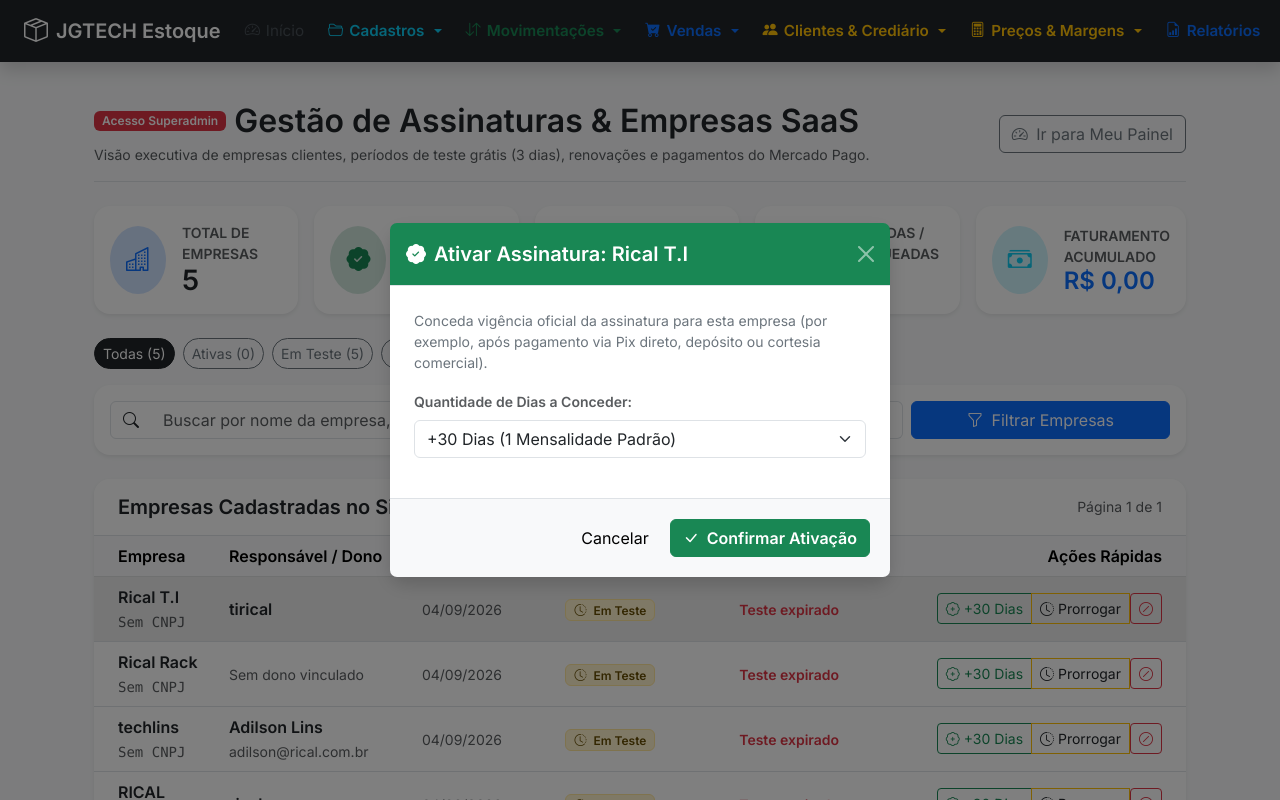
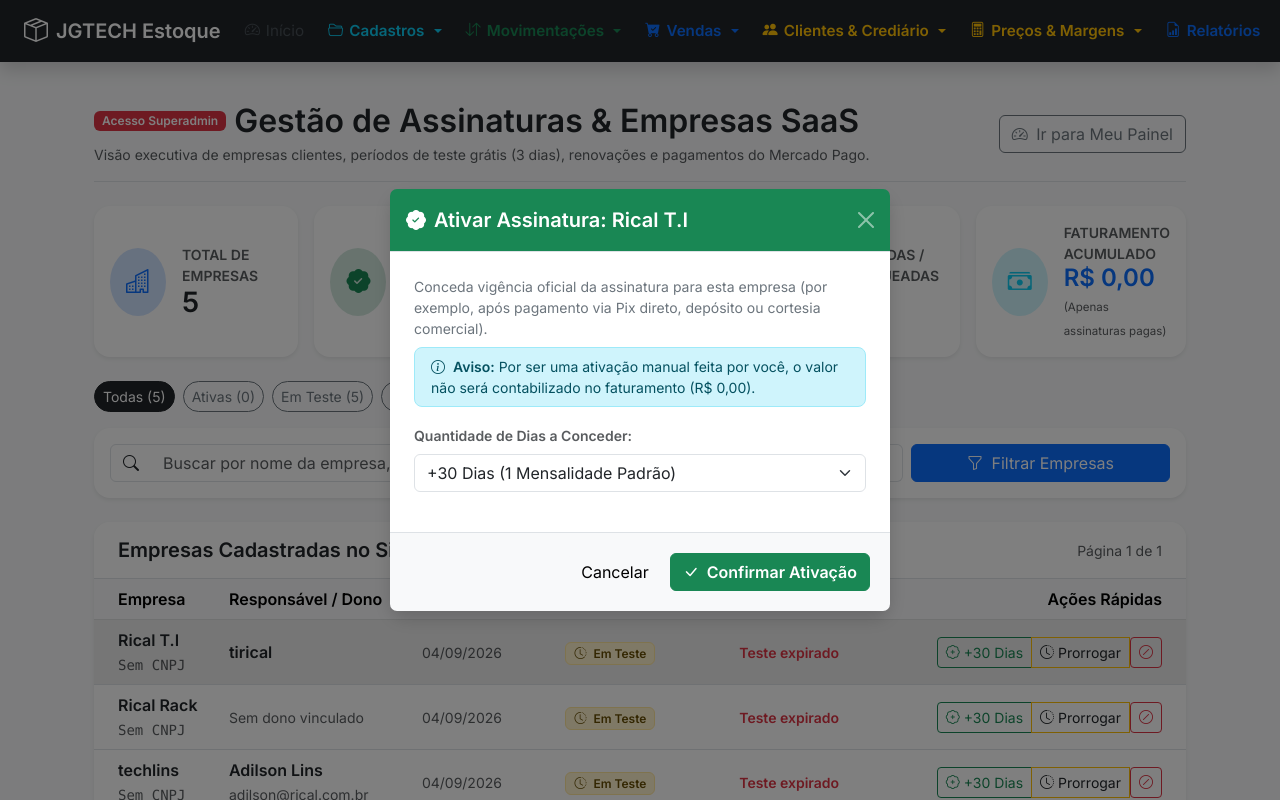
Before and after one commit to JoaoGFR/sistema-gestao-estoque-django, a Django app: page /superadmin/assinaturas/ in a window 1280 px wide, after a click on "+30 Dias". Run offline with Django 5.2, Linux system fonts and the light colour scheme; a user stored in the database is signed in; data comes from the database, SQL or seed files in the repository; data that the repository does not hold is empty; some libraries are stand-ins or nearby versions.

Commit message:
feat: ativacoes manuais e simulacoes nao contabilizam no faturamento acumulado (R$ 0,00)

```diff
--- a/estoque/mercadopago_service.py
+++ b/estoque/mercadopago_service.py
@@ -293,10 +293,15 @@ def processar_aprovacao_assinatura(empresa, payment_id=None, preference_id=None,
     Garante idempotência estrita com trava transacional no banco de dados (select_for_update):
     se uma transação com payment_id ou preference_id já foi aprovada anteriormente,
     não duplica a concessão de dias nem o registro.
+    Ativações manuais pelo Superadmin ou simulações/cortesias nunca geram faturamento (valor = R$ 0,00).
     """
     from django.db.models import Q
-    if valor is None:
+    if metodo in ('MANUAL_ADMIN', 'SIMULACAO', 'CORTESIA'):
+        valor = Decimal('0.00')
+    elif valor is None:
         valor = VALOR_ASSINATURA_PADRAO
+    else:
+        valor = Decimal(str(valor))
 
     # Trava no banco de dados para eliminar race conditions de Webhooks concorrentes
     empresa = Empresa.objects.select_for_update().get(id=empresa.id)
--- a/estoque/templates/estoque/superadmin_assinaturas.html
+++ b/estoque/templates/estoque/superadmin_assinaturas.html
@@ -85,6 +85,7 @@
                     <div>
                         <span class="text-muted small fw-semibold text-uppercase d-block">Faturamento Acumulado</span>
                         <h4 class="fw-bold mb-0 text-primary">R$ {{ receita_total|floatformat:2 }}</h4>
+                        <span class="text-muted" style="font-size: 0.72rem;">(Apenas assinaturas pagas)</span>
                     </div>
                 </div>
             </div>
@@ -252,9 +253,12 @@
                                                 <button type="button" class="btn-close btn-close-white" data-bs-dismiss="modal"></button>
                                             </div>
                                             <div class="modal-body p-4 text-start">
-                                                <p class="text-secondary small mb-3">
+                                                <p class="text-secondary small mb-2">
                                                     Conceda vigência oficial da assinatura para esta empresa (por exemplo, após pagamento via Pix direto, depósito ou cortesia comercial).
                                                 </p>
+                                                <div class="alert alert-info py-2 px-3 small rounded-3 mb-3">
+                                                    <i class="bi bi-info-circle me-1"></i> <strong>Aviso:</strong> Por ser uma ativação manual feita por você, o valor não será contabilizado no faturamento (R$ 0,00).
+                                                </div>
                                                 <label class="form-label fw-bold small text-muted">Quantidade de Dias a Conceder:</label>
                                                 <select name="dias" class="form-select mb-3">
                                                     <option value="30" selected>+30 Dias (1 Mensalidade Padrão)</option>
@@ -366,7 +370,13 @@
                     <tr>
                         <td class="ps-4 small text-muted">{{ p.data_criacao|date:"d/m/Y H:i" }}</td>
                         <td><strong class="text-dark">{{ p.empresa.nome }}</strong></td>
-                        <td class="fw-bold text-primary">R$ {{ p.valor|floatformat:2 }}</td>
+                        <td class="fw-bold text-primary">
+                            {% if p.metodo == 'MANUAL_ADMIN' or p.metodo == 'SIMULACAO' or p.valor == 0 %}
+                                <span class="badge bg-secondary-subtle text-secondary border">Manual / R$ 0,00</span>
+                            {% else %}
+                                R$ {{ p.valor|floatformat:2 }}
+                            {% endif %}
+                        </td>
                         <td><span class="badge bg-light text-dark border">{{ p.get_metodo_display }}</span></td>
                         <td>
                             {% if p.status == 'APROVADO' %}
--- a/estoque/views.py
+++ b/estoque/views.py
@@ -3069,6 +3069,7 @@ def simular_pagamento_mp(request):
     processar_aprovacao_assinatura(
         empresa=empresa,
         metodo='SIMULACAO',
+        valor=Decimal('0.00'),
         dias=30,
         observacoes='Pagamento de demonstração / simulação aprovado'
     )
@@ -3191,7 +3192,11 @@ def painel_superadmin_assinaturas(request):
     total_ativas = Empresa.objects.filter(status_assinatura='ATIVA').count()
     total_trial = Empresa.objects.filter(status_assinatura='TRIAL').count()
     total_vencidas = Empresa.objects.filter(status_assinatura__in=['VENCIDA', 'CANCELADA']).count()
-    receita_total = PagamentoAssinatura.objects.filter(status='APROVADO').aggregate(total=Sum('valor'))['total'] or Decimal('0.00')
+    receita_total = PagamentoAssinatura.objects.filter(
+        status='APROVADO'
+    ).exclude(
+        metodo__in=['MANUAL_ADMIN', 'SIMULACAO', 'CORTESIA']
+    ).aggregate(total=Sum('valor'))['total'] or Decimal('0.00')
 
     # Filtros
     if query:
@@ -3272,6 +3277,7 @@ def ativar_assinatura_superadmin(request, pk):
         processar_aprovacao_assinatura(
             empresa=empresa,
             metodo='MANUAL_ADMIN',
+            valor=Decimal('0.00'),
             dias=dias,
             observacoes=f"Ativação manual concedida pelo Superadmin {request.user.username}"
         )
```
Also changed, not shown: estoque/templates/estoque/minha_assinatura.html (+7 -1 lines), estoque/tests.py (+8 -0 lines).
